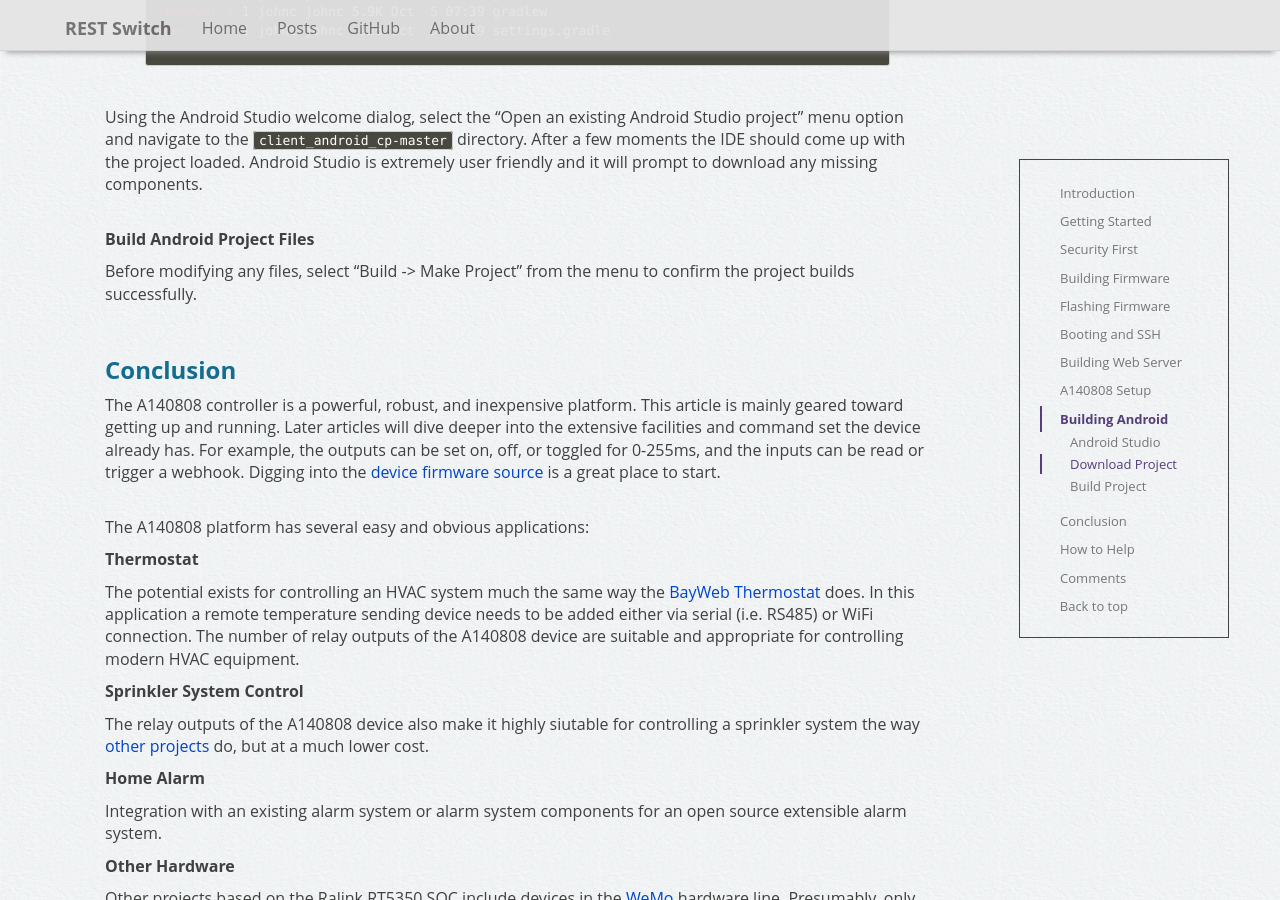
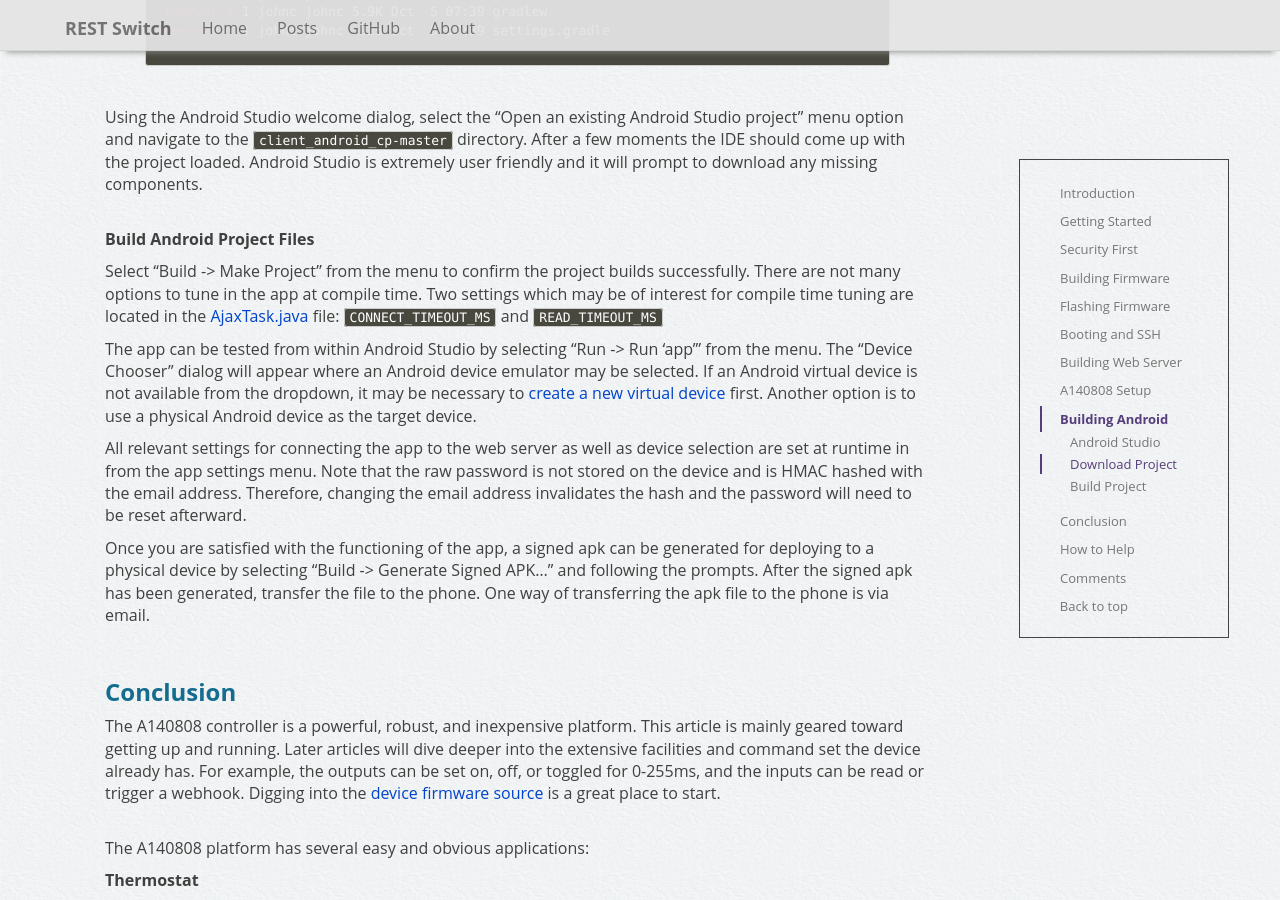
Before and after one commit to rest-switch/rest-switch.github.io, a Jekyll site: the page built from _posts/2015-11-02-a140808.markdown, in a window 1280 px wide and 900 px high, scrolled down 25226 px. Built offline with Jekyll 4.4.1, drawn with Linux system fonts in a browser that asks for light colours; nearby versions of some CDN libraries; comment, search, counter and statistics services are not loaded.

Commit message:
additional android app doc

```diff
--- a/_posts/2015-11-02-a140808.markdown
+++ b/_posts/2015-11-02-a140808.markdown
@@ -995,8 +995,13 @@ Using the Android Studio welcome dialog, select the "Open an existing Android St
 
 <br/>**Build Android Project Files**
 
-Before modifying any files, select "Build -&gt; Make Project" from the menu to confirm the project builds successfully.
+Select "Build -&gt; Make Project" from the menu to confirm the project builds successfully. There are not many options to tune in the app at compile time. Two settings which may be of interest for compile time tuning are located in the <a href="https://github.com/rest-switch/client_android_cp/blob/master/app/src/main/java/com/restswitch/controlpanel/AjaxTask.java" target="_blank">AjaxTask.java</a> file: <code>CONNECT_TIMEOUT_MS</code> and <code>READ_TIMEOUT_MS</code>
 
+The app can be tested from within Android Studio by selecting "Run -&gt; Run 'app'" from the menu. The "Device Chooser" dialog will appear where an Android device emulator may be selected. If an Android virtual device is not available from the dropdown, it may be necessary to <a href="http://developer.android.com/tools/devices/index.html" target="_blank">create a new virtual device</a> first. Another option is to use a physical Android device as the target device.
+
+All relevant settings for connecting the app to the web server as well as device selection are set at runtime in from the app settings menu. Note that the raw password is not stored on the device and is HMAC hashed with the email address. Therefore, changing the email address invalidates the hash and the password will need to be reset afterward.
+
+Once you are satisfied with the functioning of the app, a signed apk can be generated for deploying to a physical device by selecting "Build -&gt; Generate Signed APK..." and following the prompts. After the signed apk has been generated, transfer the file to the phone. One way of transferring the apk file to the phone is via email.
 
 <a class="anchor" id="conclusion"></a>
 <span>&nbsp;</span>
```
